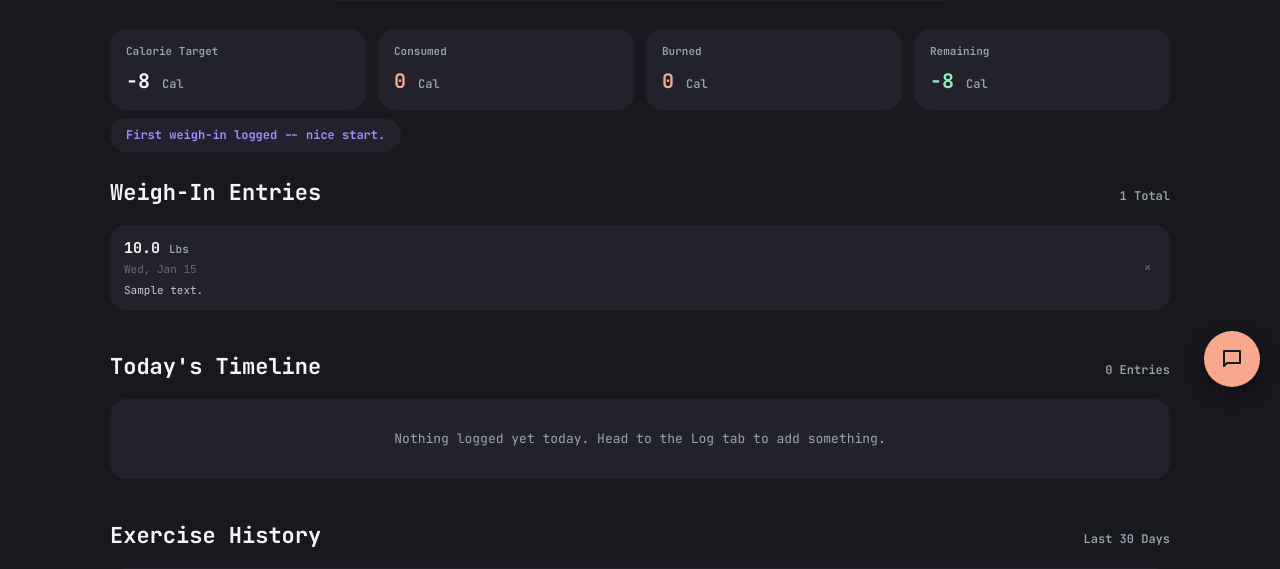
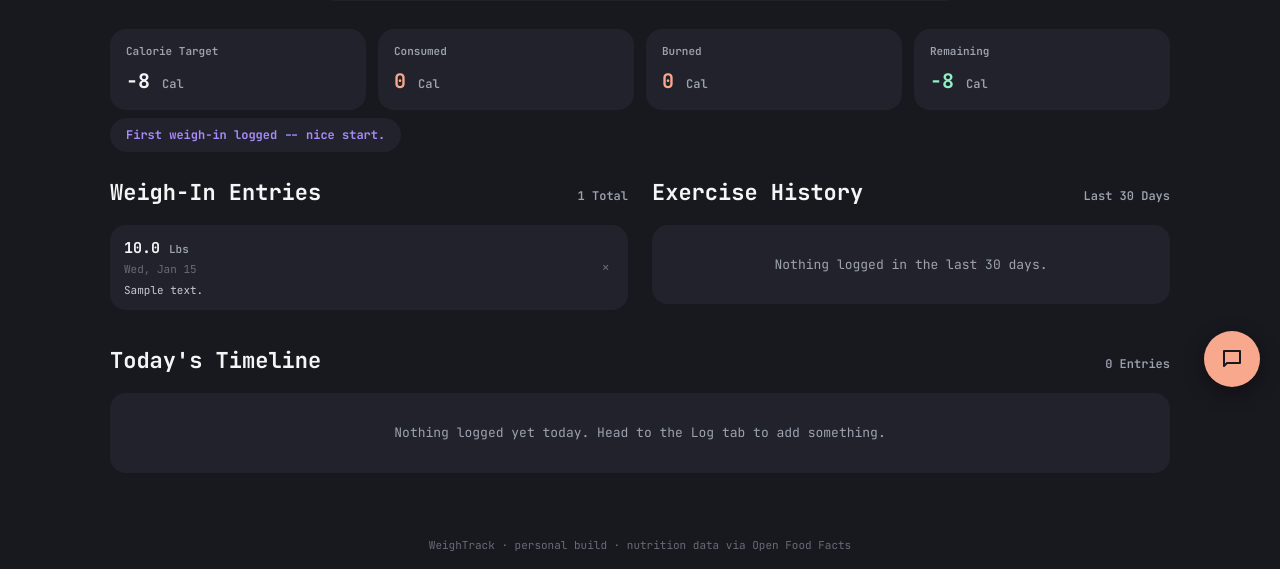
Before and after one commit to Silken8888/weighttrack, a Flask app: page / in a window 1280 px wide. Shown: the part 393-962 px from the top of the page. Run offline with Flask 3, Linux system fonts and the light colour scheme; tables that the repository leaves empty hold one stand-in row (values such as "Sample post"); some libraries are stand-ins or nearby versions.

Commit message:
Add files via upload

```diff
--- a/static/css/style.css
+++ b/static/css/style.css
@@ -1239,6 +1239,25 @@ button { font-family: inherit; cursor: pointer; }
   gap: 8px;
 }
 
+.dashboard-columns {
+  display: grid;
+  grid-template-columns: 1fr 1fr;
+  gap: 24px;
+  align-items: start;
+}
+
+.dashboard-column .weigh-in-list,
+.dashboard-column .exercise-day-group:last-child {
+  margin-bottom: 0;
+}
+
+@media (max-width: 860px) {
+  .dashboard-columns {
+    grid-template-columns: 1fr;
+    gap: 0;
+  }
+}
+
 .exercise-day-group {
   margin-bottom: 20px;
 }
--- a/templates/dashboard.html
+++ b/templates/dashboard.html
@@ -138,7 +138,8 @@
     </section>
   {% endif %}
 
-  <section>
+  <div class="dashboard-columns">
+    <section class="dashboard-column">
       <div class="library-header">
         <h2>Weigh-In Entries</h2>
         <span class="library-count">{{ weigh_ins|length }} Total</span>
@@ -162,6 +163,43 @@
         </div>
       {% endif %}
     </section>
+
+    <section class="dashboard-column">
+      <div class="library-header">
+        <h2>Exercise History</h2>
+        <span class="library-count">Last 30 Days</span>
+      </div>
+      {% if exercise_history %}
+        {% for day in exercise_history %}
+          <div class="exercise-day-group">
+            <p class="exercise-day-group__label">
+              {{ day.label }}
+              <span>
+                {{ day.total }} Cal Total
+                <button type="button" class="exercise-day-group__clear" data-clear-day="{{ day.date.isoformat() }}">Clear Day</button>
+              </span>
+            </p>
+            <ul class="weigh-in-list">
+              {% for e in day.entries %}
+                <li class="weigh-in-row">
+                  <div>
+                    <p class="weigh-in-row__weight">{{ e.activity }}</p>
+                    <p class="weigh-in-row__date">{{ e.logged_at | local_time }}</p>
+                  </div>
+                  <div class="weigh-in-row__right">
+                    <span class="timeline__cals">{{ e.calories_burned|round|int }} Cal</span>
+                    <button type="button" class="timeline__remove" data-delete-exercise-id="{{ e.id }}" aria-label="Remove entry">&times;</button>
+                  </div>
+                </li>
+              {% endfor %}
+            </ul>
+          </div>
+        {% endfor %}
+      {% else %}
+        <div class="empty-state">Nothing logged in the last 30 days.</div>
+      {% endif %}
+    </section>
+  </div>
 
   <section>
     <div class="library-header">
```
Also changed, not shown: other parts of templates/dashboard.html (+0 -36 lines), README.md. Lines whose indentation alone changed are shown as unchanged.
